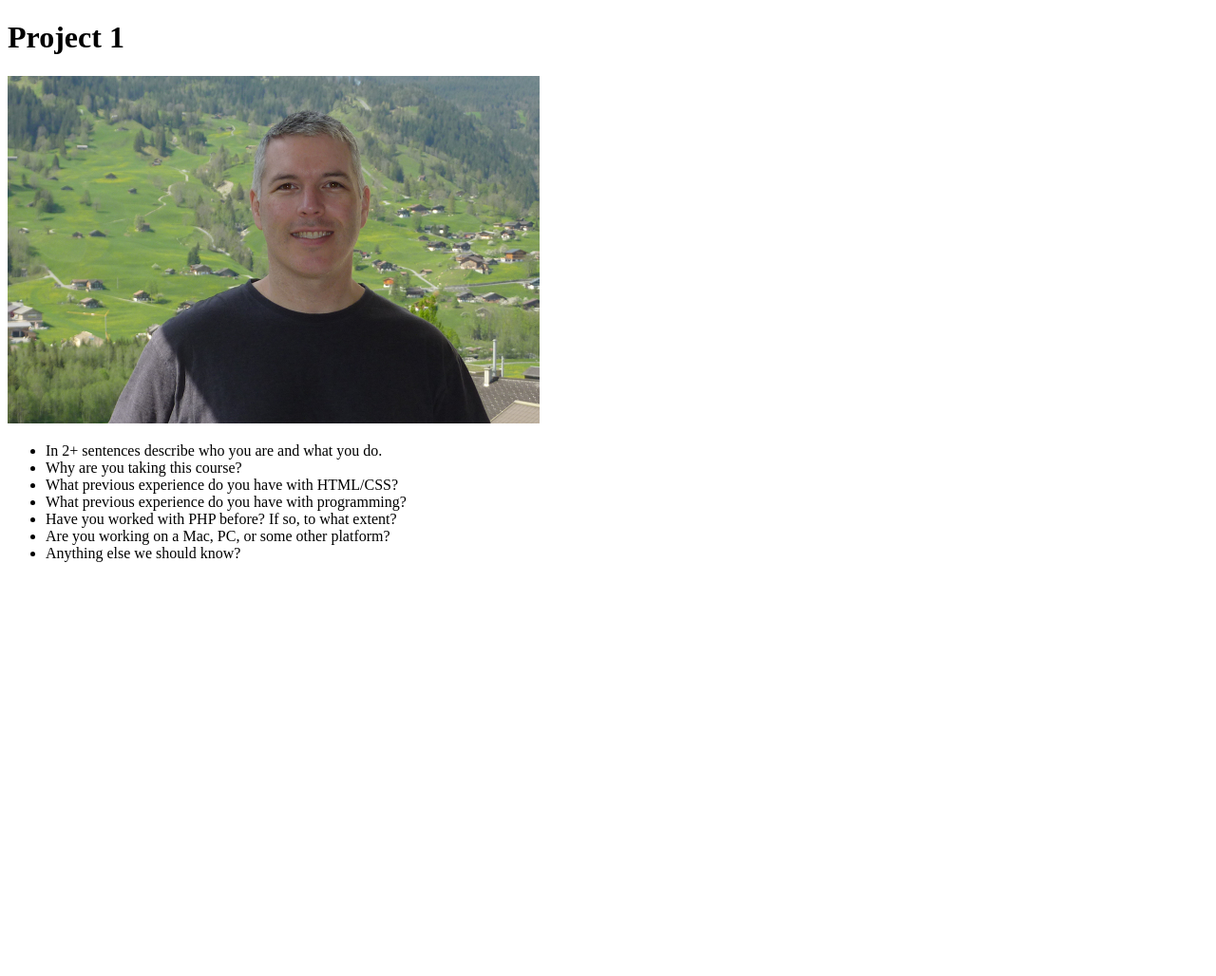
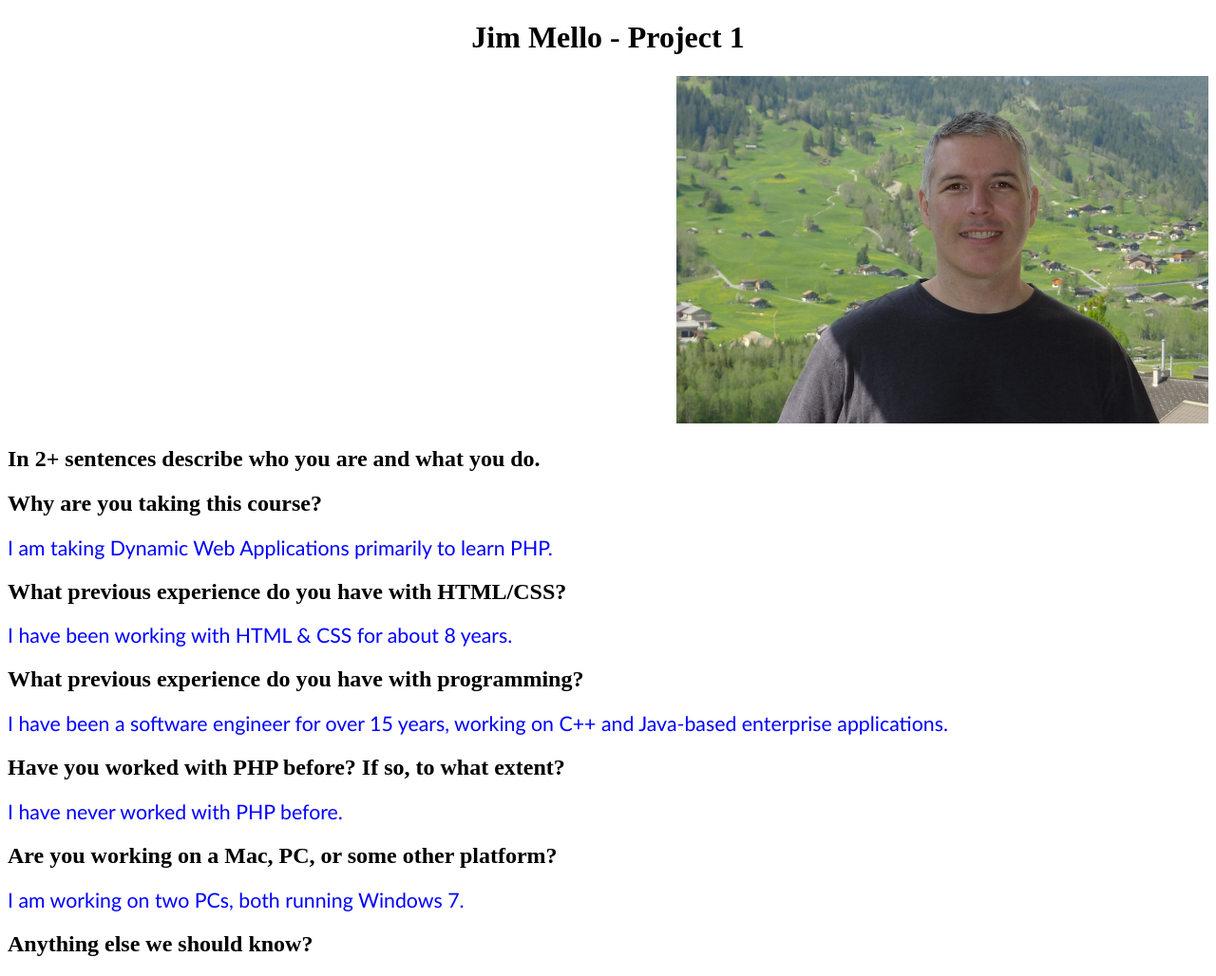
Before and after one commit to jmello26/p1, a PHP site: page / in a window 1280 px wide. Shown: the whole page at 95% size. Before the commit the page ends 592 px from the top, so only its background shows below. Run offline with PHP 8.4, Linux system fonts and the light colour scheme.

Commit message:
Adding content, styles, etc.

```diff
--- a/index.php
+++ b/index.php
@@ -1,20 +1,67 @@
 <!DOCTYPE html>
 <html>
+	<head>
+	<title>Jim Mello - Project 1</title>
+	<style>
+		.leftdiv {
+			float:left;
+		}
+
+		.centerdiv {
+			align:center;
+		}
+
+		.rightdiv {
+			float:right;
+			text-align:left;
+		}
+
+		h1 {
+			text-align:center;
+		}
+
+		span {
+			font-family:Calibri;
+			font-size:16pt;
+			color:blue;
+		}
+	</style>
+	</head>
+
 	<body>
-		<h1>Project 1</h1>
-		<div>
+		<h1>Jim Mello - Project 1</h1>
+		<div class="rightdiv">
 			<img src="/images/Jim.png" />
 		</div>
-		<div>
-			<ul>
-				<li>In 2+ sentences describe who you are and what you do.</li>
-				<li>Why are you taking this course?</li>
-				<li>What previous experience do you have with HTML/CSS?</li>
-				<li>What previous experience do you have with programming?</li>
-				<li>Have you worked with PHP before? If so, to what extent?</li>
-				<li>Are you working on a Mac, PC, or some other platform?</li>
-				<li>Anything else we should know?</li>
-			</ul>
+		<div class="leftdiv">
+			<div>
+				<h2>In 2+ sentences describe who you are and what you do.</h2>
+				<span></span>
+			</div>
+			<div>
+				<h2>Why are you taking this course?</h2>
+				<span>I am taking Dynamic Web Applications primarily to learn PHP.</span>
+			</div>
+			<div>
+				<h2>What previous experience do you have with HTML/CSS?</h2>
+				<span>I have been working with HTML & CSS for about 8 years.</span>
+			</div>
+			<div>
+				<h2>What previous experience do you have with programming?</h2>
+				<span>I have been a software engineer for over 15 years, working on C++ and Java-based enterprise applications.</span>
+			</div>
+			<div>
+				<h2>Have you worked with PHP before? If so, to what extent?</h2>
+				<span>I have never worked with PHP before.</span>
+			</div>
+			<div>
+				<h2>Are you working on a Mac, PC, or some other platform?</h2>
+				<span> I am working on two PCs, both running Windows 7.</span>
+			</div>
+			<div>
+				<h2>Anything else we should know?</h2>
+				<span></span>
+			</div>
 		</div>
 	</body>
 </html
```
